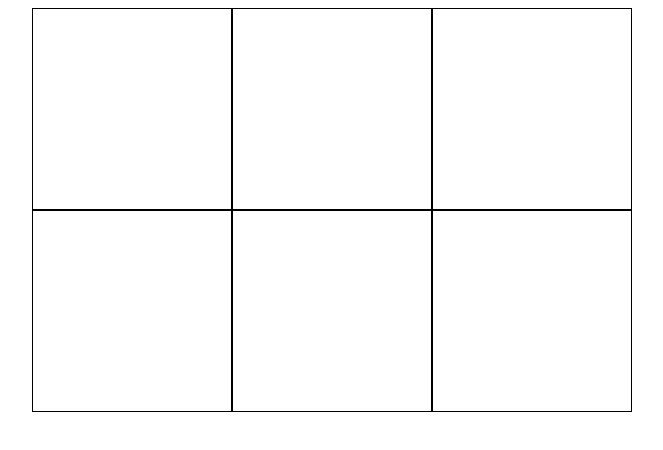
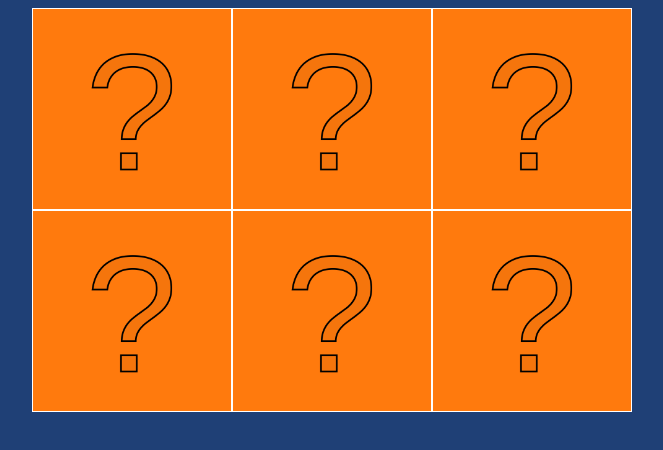
Before and after one commit to Macio1992/ProgrammingJS2019, a plain HTML site: page game/index.html in a window 1280 px wide. Shown: the whole page, without its empty margins (308-971 px from the left). Drawn offline with Linux system fonts and the light colour scheme.

Commit message:
Game8: Styles

```diff
--- a/game/index.html
+++ b/game/index.html
@@ -9,21 +9,23 @@
 </head>
 
 <body>
+  <section class="main">
     <div class="game">
       <div class="row">
-      <div class="cell" onclick="clickCell('cell_1', 1)" id="cell_1"></div>
-      <div class="cell" onclick="clickCell('cell_2', 2)" id="cell_2"></div>
-      <div class="cell" onclick="clickCell('cell_3', 3)" id="cell_3"></div>
+        <div class="cell question-mark" onclick="clickCell('cell_1', 1)" id="cell_1"></div>
+        <div class="cell question-mark" onclick="clickCell('cell_2', 2)" id="cell_2"></div>
+        <div class="cell question-mark" onclick="clickCell('cell_3', 3)" id="cell_3"></div>
       </div>
       <div class="row">
-      <div class="cell" onclick="clickCell('cell_4', 4)" id="cell_4"></div>
-      <div class="cell" onclick="clickCell('cell_5', 5)" id="cell_5"></div>
-      <div class="cell" onclick="clickCell('cell_6', 6)" id="cell_6"></div>
+        <div class="cell question-mark" onclick="clickCell('cell_4', 4)" id="cell_4"></div>
+        <div class="cell question-mark" onclick="clickCell('cell_5', 5)" id="cell_5"></div>
+        <div class="cell question-mark" onclick="clickCell('cell_6', 6)" id="cell_6"></div>
       </div>
       <div class="pointsCounter">
         <p class="pointsCounter__info" id="pointsParagraph"></p>
       </div>
     </div>
+  </section>
   <script src="script.js"></script>
 </body>
 
--- a/game/script.js
+++ b/game/script.js
@@ -15,6 +15,8 @@ function clickCell(id, index) {
       const secondDiv = document.getElementById(chosenIds[1]);
       firstDiv.classList.remove(chosenColors[0]);
       secondDiv.classList.remove(chosenColors[1]);
+      firstDiv.classList.add("question-mark");
+      secondDiv.classList.add("question-mark");
       resetGameVariables();
     }
   }
@@ -22,6 +24,7 @@ function clickCell(id, index) {
   addIdToChosenIds(id);
   addColorToChosenColors(index);
   const color = colors[index - 1];
+  element.classList.remove("question-mark");
   element.classList.add(color);
   clicks++;
 
--- a/game/style.css
+++ b/game/style.css
@@ -1,7 +1,16 @@
+body {
+    background-color: #1f4076;
+}
+
+.main {
+    display: flex;
+    justify-content: center;
+}
+
 .cell {
     width: 200px;
     height: 200px;
-    border: 1px solid black;
+    border: 1px solid white;
     cursor: pointer;
 }
 
@@ -23,9 +32,16 @@
 
 .game {
     width: 600px;
-    margin: auto;
 }
 
 .no-events {
     pointer-events: none;
 }
+
+.question-mark {
+    background-image: url("./question_mark.png");
+    background-size: 100%;
+    background-repeat: no-repeat;
+    background-position: 50% 50%;
+    background-color: #ff7a0d;
+}
```
Also changed, not shown: game/question_mark.png (added). Lines whose indentation alone changed are shown as unchanged.
